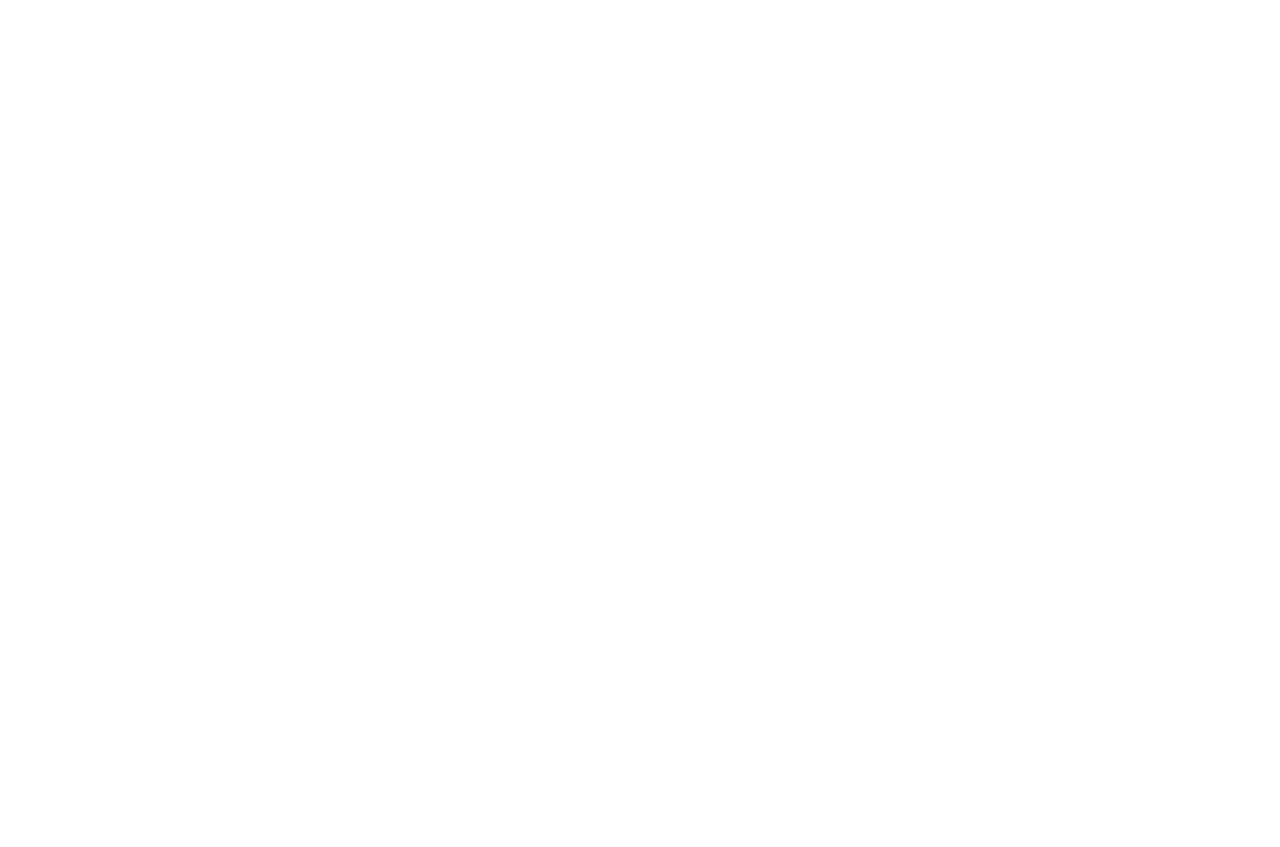
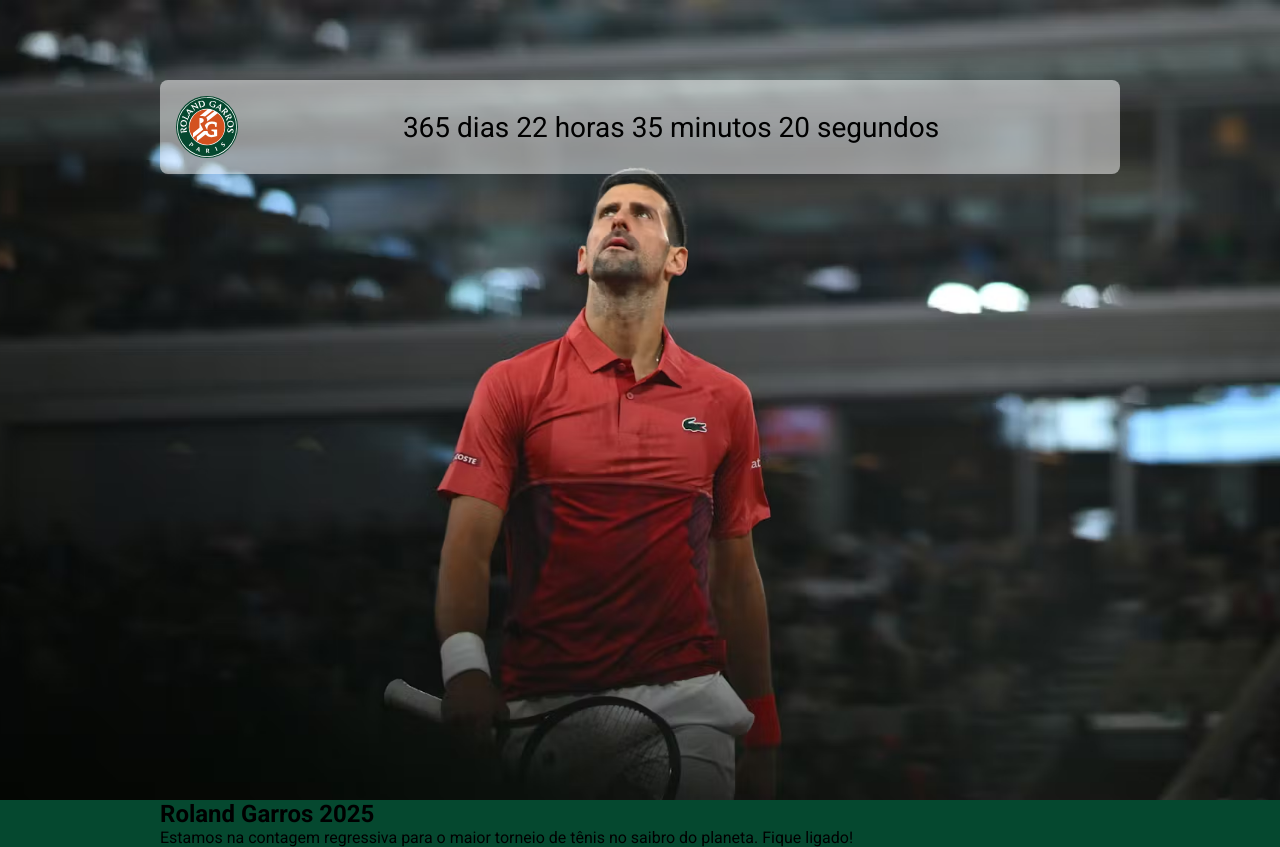
Before and after one commit to marlonnl/roland-garros-landing-page-2025, a website built with Parcel: page src/index.html in a window 1280 px wide. Before the commit the page ends 800 px from the top, so only its background shows below. Built offline with nearby package versions, Linux system fonts and the light colour scheme.

Commit message:
ADD: seção hero e estilização.

```diff
--- a/package.json
+++ b/package.json
@@ -11,6 +11,7 @@
   "license": "ISC",
   "description": "",
   "devDependencies": {
+    "@parcel/transformer-sass": "^2.12.0",
     "parcel": "^2.12.0"
   }
 }
--- a/src/index.html
+++ b/src/index.html
@@ -17,11 +17,34 @@
 
         <div class="container">
 
+            <div class="hero__bar">
+
+                <img src="./images/fft-rg-site_95765448-c7fa-428b-b565-8368dba90b17_logo.svg" alt="" class="hero__bar__img">
+
+                <p class="hero__bar__timer" id="counter">
+                    365 dias 22 horas 35 minutos 20 segundos
+                </p>
+
+            </div>
 
         </div>
 
     </header>
 
+    <section class="info">
+
+        <div class="container">
+
+            <h2 class="info__titulo">
+                Roland Garros 2025
+            </h2>
+
+            <p class="info__text">Estamos na contagem regressiva para o maior torneio de tênis no saibro do planeta. Fique ligado!</p>
+
+        </div>
+
+    </section>
+
 
     <script src="./scripts/main.js"></script>
 </body>
--- /dev/null
+++ b/src/styles/_hero.scss
@@ -0,0 +1,44 @@
+@use 'vars';
+
+.hero {
+    background-image: url('../images/Djokovic.avif');
+    background-repeat: no-repeat;
+    background-size: cover;
+    background-position: 50% 50%;
+    min-height: 100vh;
+
+    padding: 80px 0;
+
+    @media (max-width: 1024px) {
+        padding-top: 40px;
+    }
+
+    &__bar {
+        background-color: rgba(255, 255, 255, .5);
+        padding: 16px;
+        border-radius: 8px;
+        margin: 0 auto;
+
+        display: flex;
+        align-items: center;
+        justify-content: space-between;
+
+        @media (max-width: 1024px) {
+            max-width: 80%;
+            gap: 16px;
+        }
+
+        &__timer {
+            display: flex;
+            justify-content: center;
+            width: 100%;
+
+            font-size: 28px;
+
+            @media (max-width: 768px) {
+                font-size: 22px;
+            }
+        }
+    }
+
+}
--- /dev/null
+++ b/src/styles/_info.scss
@@ -0,0 +1,9 @@
+@use 'vars';
+
+.info {
+    background-color: vars.$green;
+
+    &__title {
+
+    }
+}
--- a/src/styles/main.scss
+++ b/src/styles/main.scss
@@ -1,4 +1,6 @@
 @use 'vars';
+@use 'hero';
+@use 'info';
 
 * {
     box-sizing: border-box;
@@ -6,3 +8,9 @@
     padding: 0;
     font-family: 'Roboto', sans-serif;
 }
+
+.container {
+    width: 100%;
+    max-width: 960px;
+    margin: 0 auto;
+}
```
Also changed, not shown: src/images/Djokovic.avif (added), 1 other file.
